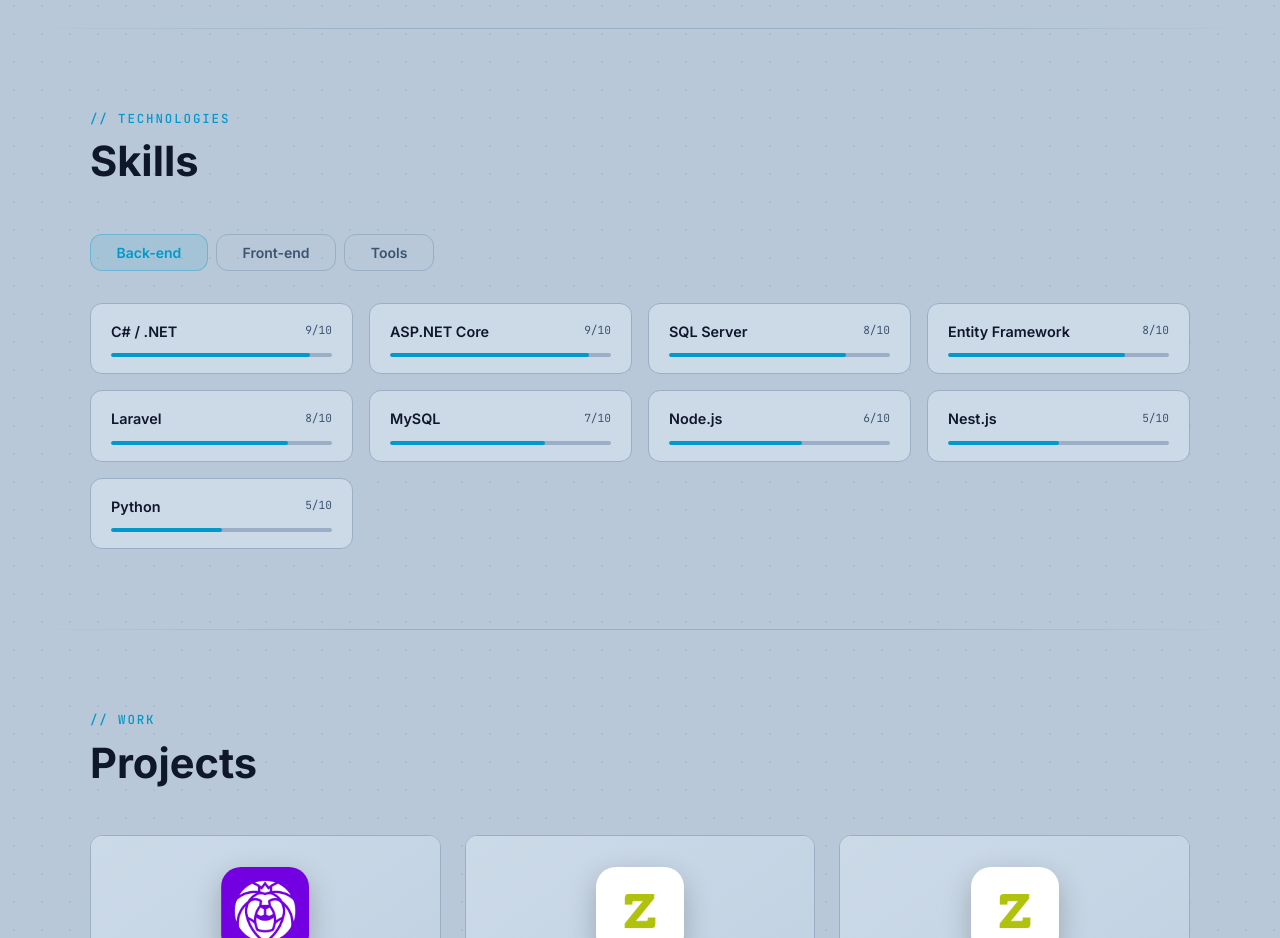
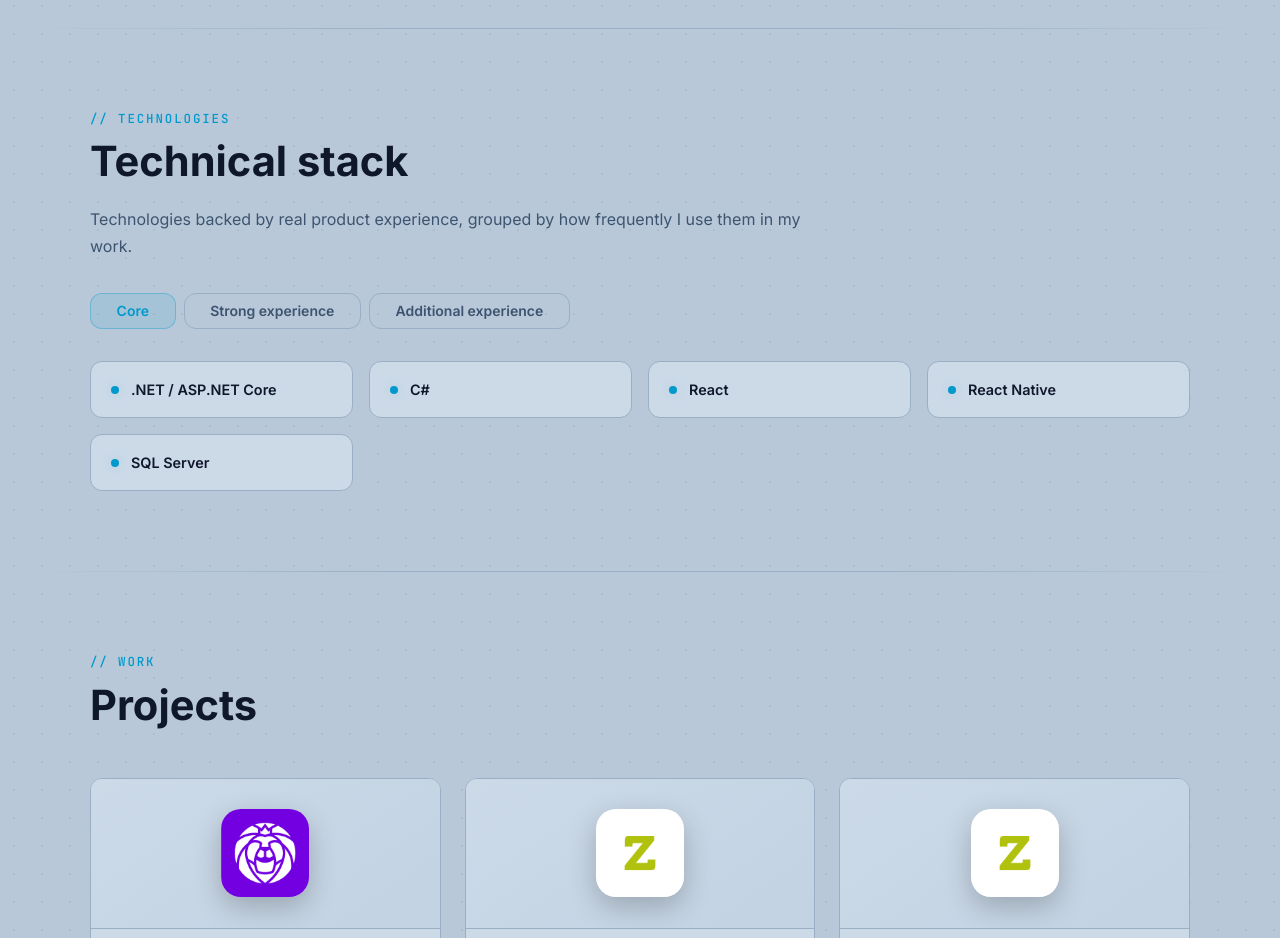
Before and after one commit to Mauro3jo/Portafolio, a React (Create React App) app in the folder portfolio/: page / in a window 1280 px wide. Shown: the part 3200-4138 px from the top of the page. Built offline with nearby package versions, Linux system fonts and the light colour scheme.

Commit message:
mejorada presentacion de skills

```diff
--- a/portfolio/src/skills/Skills.js
+++ b/portfolio/src/skills/Skills.js
@@ -2,22 +2,28 @@ import React, { useState, useEffect, useRef } from "react";
 import skills from "./skillsData";
 import "../styles/skillsMenu.css";
 
-const MAX_LEVEL = 10;
-
 const sectionTitles = {
-  es: { label: "// TECNOLOGÍAS", title: "Skills" },
-  en: { label: "// TECHNOLOGIES", title: "Skills" },
+  es: {
+    label: "// TECNOLOGÍAS",
+    title: "Stack técnico",
+    description: "Tecnologías respaldadas por experiencia en productos reales, organizadas según su presencia en mi trabajo diario.",
+  },
+  en: {
+    label: "// TECHNOLOGIES",
+    title: "Technical stack",
+    description: "Technologies backed by real product experience, grouped by how frequently I use them in my work.",
+  },
 };
 
 const categoryLabels = {
-  es: { 1: "Back-end", 2: "Front-end", 3: "Herramientas" },
-  en: { 1: "Back-end", 2: "Front-end", 3: "Tools" },
+  es: { principal: "Principal", solid: "Experiencia sólida", additional: "Experiencia adicional" },
+  en: { principal: "Core", solid: "Strong experience", additional: "Additional experience" },
 };
 
 const Skills = ({ language = "es" }) => {
-  const [active, setActive] = useState(1);
+  const [active, setActive] = useState("principal");
   const gridRef = useRef(null);
-  const { label, title } = sectionTitles[language] || sectionTitles.es;
+  const { label, title, description } = sectionTitles[language] || sectionTitles.es;
   const categories = categoryLabels[language] || categoryLabels.es;
 
   // Re-animate cards when tab changes
@@ -45,18 +51,18 @@ const Skills = ({ language = "es" }) => {
     <div className="container">
       <p className="section-label reveal">{label}</p>
       <h2 className="section-title reveal" data-delay="1">{title}</h2>
+      <p className="skills-description reveal" data-delay="2">{description}</p>
 
-      <div className="skills-tabs reveal" data-delay="2" role="tablist">
+      <div className="skills-tabs reveal" data-delay="3" role="tablist">
         {Object.keys(categories).map((key) => {
-          const id = Number(key);
           return (
             <button
               key={key}
               type="button"
               role="tab"
-              aria-selected={active === id}
-              className={`skills-tab ${active === id ? "skills-tab--active" : ""}`}
-              onClick={() => setActive(id)}
+              aria-selected={active === key}
+              className={`skills-tab ${active === key ? "skills-tab--active" : ""}`}
+              onClick={() => setActive(key)}
             >
               {categories[key]}
             </button>
@@ -66,17 +72,9 @@ const Skills = ({ language = "es" }) => {
 
       <div className="skills-grid" role="tabpanel" ref={gridRef}>
         {(skills[active] || []).map((skill, index) => (
-          <div key={skill.title} className="skill-card reveal" data-delay={Math.min(index + 1, 5)}>
-            <div className="skill-card__info">
-              <span className="skill-card__name">{skill.title}</span>
-              <span className="skill-card__level">{skill.level}/{MAX_LEVEL}</span>
-            </div>
-            <div className="skill-card__bar">
-              <div
-                className="skill-card__fill"
-                style={{ width: `${(skill.level / MAX_LEVEL) * 100}%` }}
-              ></div>
-            </div>
+          <div key={skill} className="skill-card reveal" data-delay={Math.min(index + 1, 5)}>
+            <span className="skill-card__marker" aria-hidden="true"></span>
+            <span className="skill-card__name">{skill}</span>
           </div>
         ))}
       </div>
--- a/portfolio/src/skills/skillsData.js
+++ b/portfolio/src/skills/skillsData.js
@@ -1,38 +1,32 @@
 const skills = {
-  1: [
-    { title: "C# / .NET", level: 9 },
-    { title: "ASP.NET Core", level: 9 },
-    { title: "SQL Server", level: 8 },
-    { title: "Entity Framework", level: 8 },
-    { title: "Laravel", level: 8 },
-    { title: "MySQL", level: 7 },
-    { title: "Node.js", level: 6 },
-    { title: "Nest.js", level: 5 },
-    { title: "Python", level: 5 },
+  principal: [
+    ".NET / ASP.NET Core",
+    "C#",
+    "React",
+    "React Native",
+    "SQL Server",
   ],
-  2: [
-    { title: "React.js", level: 9 },
-    { title: "JavaScript", level: 9 },
-    { title: "TypeScript", level: 7 },
-    { title: "React Native", level: 8 },
-    { title: "HTML5", level: 9 },
-    { title: "CSS3", level: 7 },
-    { title: "Next.js", level: 6 },
-    { title: "Bootstrap", level: 7 },
+  solid: [
+    "TypeScript",
+    "JavaScript",
+    "Laravel",
+    "MySQL",
+    "REST APIs",
+    "Entity Framework",
+    "AWS",
+    "Microservicios",
+    "SOLID",
   ],
-  3: [
-    { title: "Git", level: 9 },
-    { title: "AWS", level: 6 },
-    { title: "Microsoft Azure", level: 6 },
-    { title: "Firebase", level: 6 },
-    { title: "Docker", level: 5 },
-    { title: "IIS / Windows Server", level: 7 },
-    { title: "Jira", level: 7 },
-    { title: "REST APIs", level: 9 },
-    { title: "Microservicios", level: 7 },
-    { title: "CI/CD", level: 6 },
-    { title: "SOLID", level: 8 },
-    { title: "Repository Pattern", level: 8 },
+  additional: [
+    "Microsoft Azure",
+    "Firebase",
+    "Docker",
+    "Node.js",
+    "NestJS",
+    "Python",
+    "IIS / Windows Server",
+    "CI/CD",
+    "Jira",
   ],
 };
 
--- a/portfolio/src/styles/skillsMenu.css
+++ b/portfolio/src/styles/skillsMenu.css
@@ -2,6 +2,13 @@
   display: flex;
   gap: 0.5rem;
   margin-bottom: 2rem;
+}
+
+.skills-description {
+  max-width: 720px;
+  margin: -1.75rem 0 2rem;
+  color: var(--text-muted);
+  line-height: 1.7;
 }
 
 .skills-tab {
@@ -44,6 +51,9 @@
   border: 1px solid var(--border);
   border-radius: var(--radius);
   padding: 1rem 1.25rem;
+  display: flex;
+  align-items: center;
+  gap: 0.75rem;
   transition: border-color 0.2s, transform 0.2s;
 }
 
@@ -52,41 +62,33 @@
   transform: translateY(-2px);
 }
 
-.skill-card__info {
-  display: flex;
-  justify-content: space-between;
-  align-items: center;
-  margin-bottom: 0.65rem;
-}
-
 .skill-card__name {
   font-size: 0.9rem;
   font-weight: 600;
   color: var(--text);
 }
 
-.skill-card__level {
-  font-family: "JetBrains Mono", monospace;
-  font-size: 0.7rem;
-  color: var(--text-muted);
-}
-
-.skill-card__bar {
-  height: 4px;
-  background: var(--border);
-  border-radius: 2px;
-  overflow: hidden;
-}
-
-.skill-card__fill {
-  height: 100%;
-  background: linear-gradient(90deg, var(--accent), #0099cc);
-  border-radius: 2px;
-  transition: width 0.5s ease;
+.skill-card__marker {
+  width: 0.5rem;
+  height: 0.5rem;
+  flex: 0 0 auto;
+  border-radius: 50%;
+  background: var(--accent);
+  box-shadow: 0 0 12px var(--accent-glow);
 }
 
 @media (max-width: 500px) {
   .skills-grid {
     grid-template-columns: 1fr 1fr;
   }
+
+  .skills-tabs {
+    overflow-x: auto;
+    padding-bottom: 0.35rem;
+  }
+
+  .skills-tab {
+    flex: 0 0 auto;
+    padding-inline: 1rem;
+  }
 }
```
